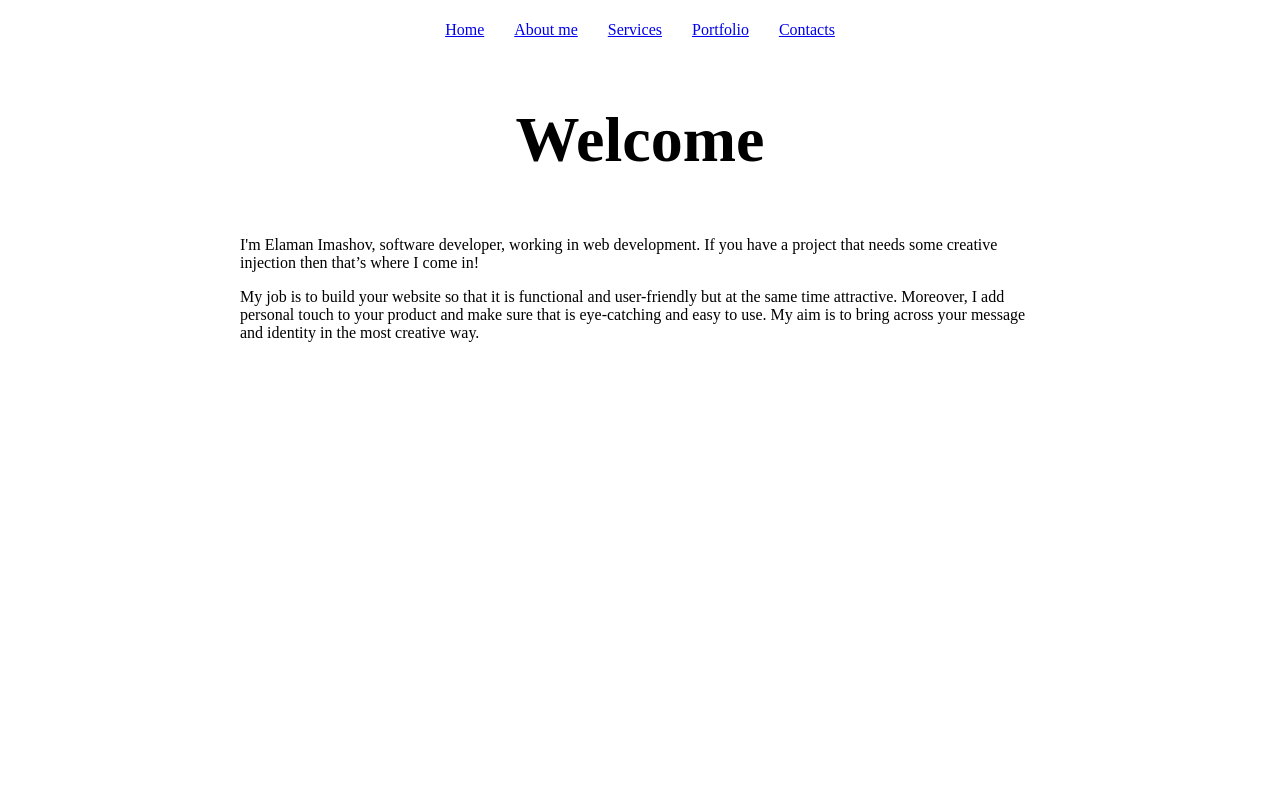
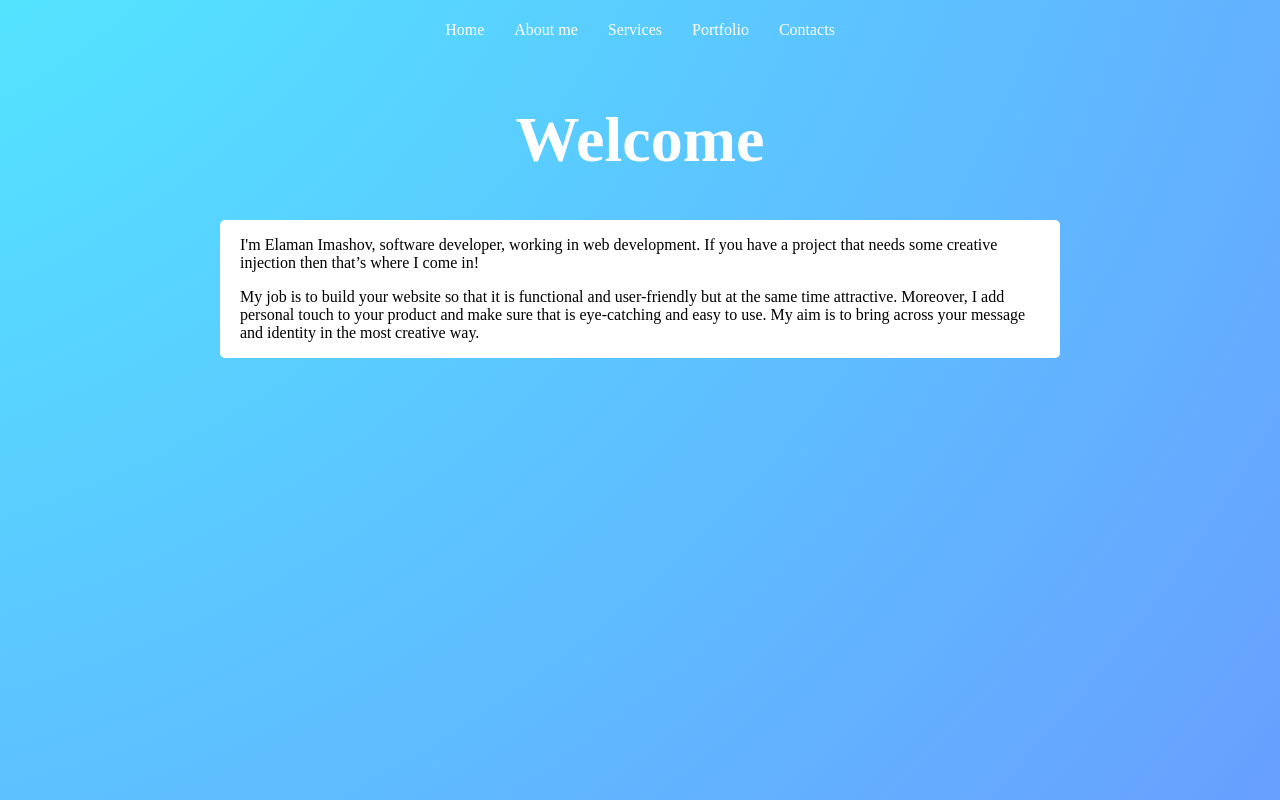
Before and after one commit to Kadyraliev-Syimyk/elaman.github.io, a plain HTML site: page index.html in a window 1280 px wide. Drawn offline with Linux system fonts and the light colour scheme.

Commit message:
Updated all styling

```diff
--- a/main.css
+++ b/main.css
@@ -5,6 +5,8 @@
 
 body {
   margin: 0;
+  background-image: radial-gradient(circle farthest-corner at -25% -25%, #4affff, #7575ff);
+  background-size: 100% 2000px;
 }
 
 nav ul {
@@ -23,6 +25,8 @@ nav ul li {
 nav ul li a {
   padding: 0 15px;
   line-height: var(--nav-height);
+  color: white;
+  text-decoration: none;
 }
 
 header {
@@ -30,12 +34,16 @@ header {
   margin: 0 auto;
   text-align: center;
   font-size: 2em;
+  color: white;
 }
 
 section#content {
   width: var(--max-width);
   margin: 0 auto;
   display: flex;
+  background-color: white;
+  padding: 0 20px;
+  border-radius: 5px;
 }
 
 section#content ul {
```
